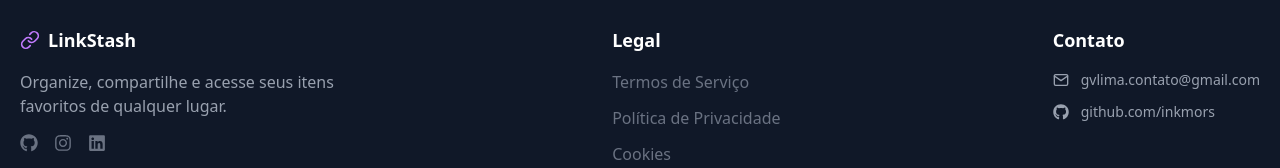
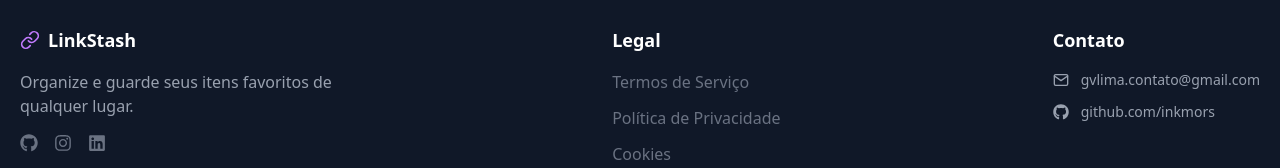
Before and after one commit to inkmors/LinkStash, a React (Vite) app: page / in a window 1280 px wide. Shown: the part 3725-3893 px from the top of the page. Built offline with nearby package versions, Linux system fonts and the light colour scheme; no server answers.

Commit message:
:bug: Fix in footer bug

```diff
--- a/src/components/Footer.jsx
+++ b/src/components/Footer.jsx
@@ -20,7 +20,7 @@
               <h3 className="text-lg font-semibold text-white">LinkStash</h3>
             </div>
             <p className="text-gray-400 mb-4 md:text-left max-w-xs">
-              Organize, compartilhe e acesse seus itens favoritos de qualquer lugar.
+              Organize e guarde seus itens favoritos de qualquer lugar.
             </p>
             <div className="flex gap-4">
               {[
```
